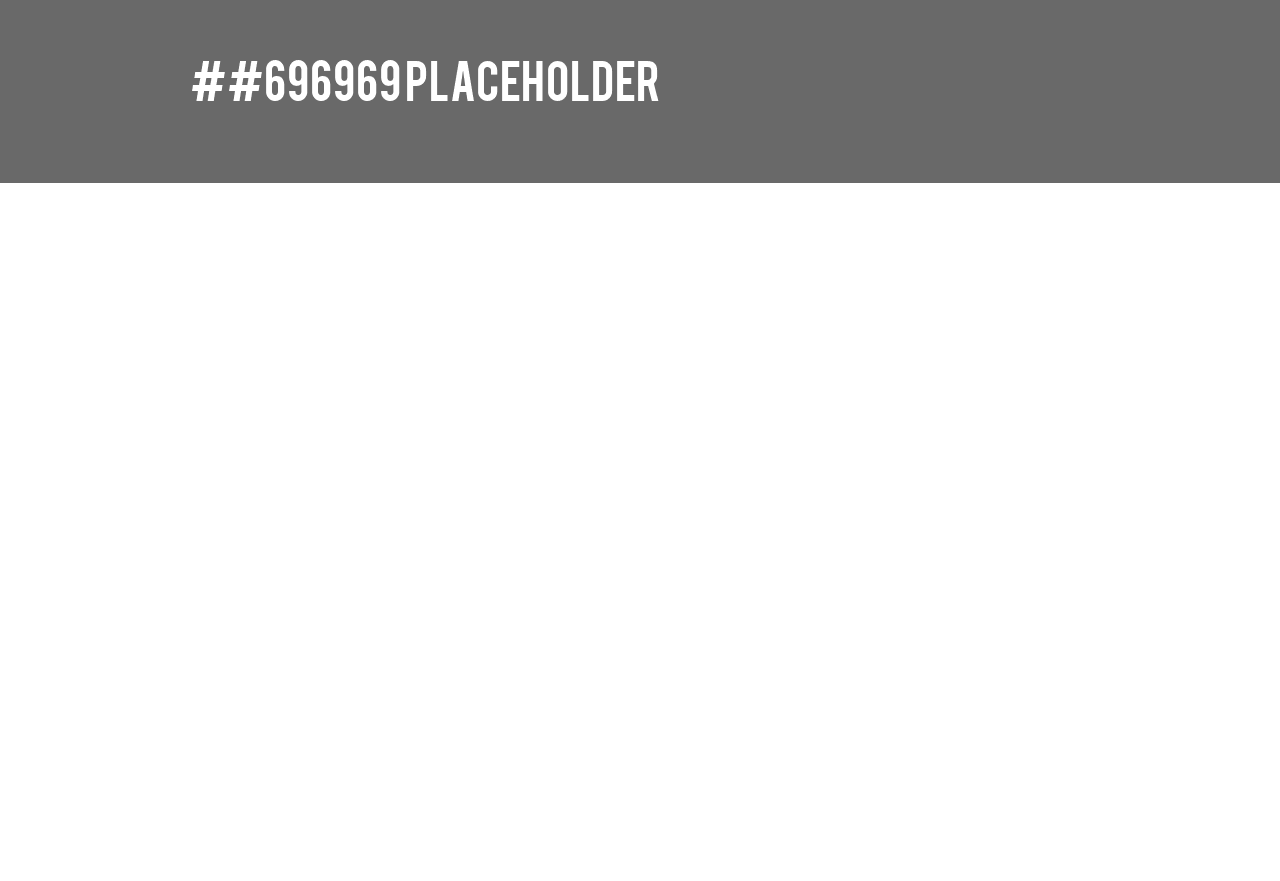
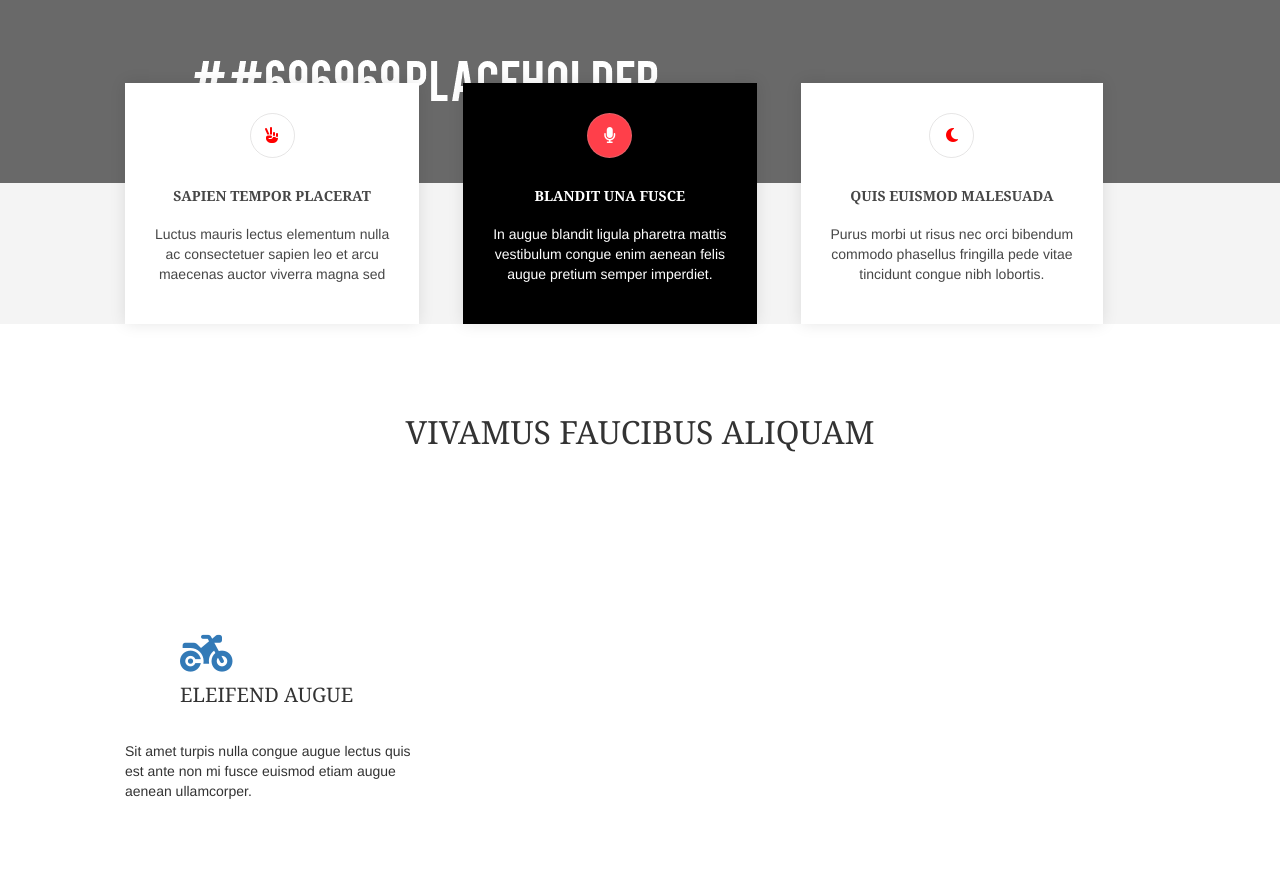
Before and after one commit to syrmonsters/gleblu, a plain HTML site: page index.html in a window 1280 px wide. Shown: the part 675-1556 px from the top of the page. Before the commit the page ends 858 px from the top, so only its background shows below. Drawn offline with nearby package versions, Linux system fonts and the light colour scheme.

Commit message:
Add files via upload

```diff
--- a/index.html
+++ b/index.html
@@ -17,8 +17,8 @@
             <div class="row0">
                     <div class="contact">
                         <ul>
-                            <li class="fas fa-phone fa-sm spatiu0"> <span class="con">+00 (123) 456 7890<span></li>
-                            <li class="far fa-envelope fa-sm spatiu0"> <span class="con">INFO@DOMAIN.COM</span></li>
+                            <li class="fas fa-phone fa-sm "> <a href="tel:+001234567890" class="con">+00 (123) 456 7890</a></li>
+                            <li class="far fa-envelope fa-sm "> <a href="mailto:info@domain.com" class="con">INFO@DOMAIN.COM</a></li>
                         </ul>
                         <div id="quick_menu">
                                 <ul id="top_list">
@@ -153,6 +153,60 @@
         </div>
     </div>
 
+    <div class="wrapper row2">
+        <div class="container">
+            <section id="introblocks" class=" cards clear">
+                <ul class="nospace group">
+                    <li class="one_third first">
+                        <article>
+                           <a href="#"><i class="fas fa-hand-peace"></i></a>
+                           <h6 class="heading_card underline">Sapien tempor placerat</h6>
+                           <p>Luctus mauris lectus elementum nulla </br> ac consectetuer sapien leo et arcu </br> maecenas auctor viverra magna sed</p>
+                        </article>
+                    </li>
+
+                    <li class="one_third second">
+                        <article class="active">
+                            <a href="#"><i class="fas fa-microphone"></i></a>
+                            <h6 class="heading_card underline">Blandit una fusce</h6>
+                            <p>In augue blandit ligula pharetra mattis</br> vestibulum congue enim aenean felis</br> augue pretium semper imperdiet.</p>
+                        </article>
+                    </li>
+
+                    <li class="one_third third">
+                        <article>
+                            <a href="#"><i class="fas fa-moon"></i></a>
+                            <h6 class="heading_card underline">Quis euismod malesuada</h6>
+                            <p>Purus morbi ut risus nec orci bibendum</br> commodo phasellus fringilla pede vitae</br> tincidunt congue nibh lobortis.</p>
+                        </article>
+                    </li>
+                </ul>
+            </section>
+        </div>
+    </div>
+
+    <div class="wrapper row3">
+        <div class="container">
+            <div class="center btmspace-80">
+                <h6 class="heading underline font-x2">
+                    vivamus faucibus aliquam
+                </h6>
+            </div>
+            <div class="bottom_list">
+                <ul class="group overview btmspace-80">
+                   <li class="one_third">
+                       <article>
+                           <div class="clear">
+                               <a href="#"><i class="fas fa-motorcycle fa-3x"></i></a>
+                               <h6 class="heading">Eleifend augue</h6>
+                           </div>
+                           <p>Sit amet turpis nulla congue augue lectus quis</br> est ante non mi fusce euismod etiam augue</br> aenean ullamcorper.</p>
+                       </article>
+                   </li>
+                </ul>
+            </div>
+        </div>
+    </div>
 
 
     <script src="https://kit.fontawesome.com/b8f338fe80.js"></script>
@@ -185,4 +239,5 @@
                     <li>
 
                     </li>
-                </ul>-->
+                </ul>
+            Another one bites the dust------------>
--- a/layout/style/layout.css
+++ b/layout/style/layout.css
@@ -1,3 +1,4 @@
+
 ul{
     list-style-type: none;
 }
@@ -8,20 +9,25 @@ ul{
 
 }
 
-
 .con {
     font-weight: normal;
+    color:black;
+}
 
-    color:black;
+.contact ul li a:hover{
+    text-decoration: none;
+    color: black;
 }
 
 #quick_menu i{
     color: red;
     margin-right: 15px;
 }
-.spatiu0 {
-    margin-right: 15px;
-    color:black;
+
+.contact ul li {
+    margin-right: 35px;
+    margin-left: -30px;
+    color: black;
 }
 
 #quick_menu {
@@ -69,7 +75,7 @@ ul{
 }
 
 .dropdown-menu1:hover {
-    display: block;
+    display: inline-block;
 }
 
 
@@ -80,17 +86,34 @@ ul{
      color: white;
  }
 
- #mainav  ul  li{
+ #mainav  ul  li {
     display: inline-block;
     margin-right: 40px;
+    background-color: red;
+    border-color: transparent;
 
 }
+
+#mainav ul li a{
+    color:white;
+
+}
+
+
+#mainav ul li a:hover{
+    text-decoration: none;
+    color:white;
+    background-color: red;
+}
+
+
 
 
 .heading{
     margin-bottom:  15px ;
     text-transform: uppercase;
     font-family: Georgia, 'Times New Roman', Times, serif;
+    font-size: 2rem;
 
 }
 #pageintro {
@@ -156,3 +179,147 @@ ul{
 .btn_list ul li {
     display: inline;
 }
+
+.row2 {
+    background-color: #F4F4F4;
+    color:#474747;
+
+}
+
+
+.wrapper{
+    display: block;
+    position: relative;
+    width: 100%;
+    margin:0;
+    padding: 0;
+    text-align: left;
+    word-wrap: break-word;
+
+}
+
+#introblocks article{
+    color:#474747;
+    background-color: #FFF;
+    box-shadow: 0px 0px 15px rgba(0,0,0, .1);
+    display:inline-block;
+    padding: 30px;
+    text-align: center;
+    box-sizing: border-box;
+}
+
+#introblocks ul{
+    display: inline-block ;
+    margin:-100px 0 0;
+    text-align: center;
+}
+#introblocks ul li{
+    display: inline-block;
+    list-style: none;
+    margin-right: 40px;
+}
+
+.heading_card{
+    text-transform: uppercase;
+    font-size: 1.4rem;
+    font-weight: 700;
+    margin: 0 0 20px 0;
+    font-family: Georgia, "Times New Roman", Times, serif;
+}
+
+
+
+#introblocks article i{
+    border-color: rgba(0,0,0,.1);
+    display: inline-block;
+    position: relative;
+    width: 45px;
+    height: 45px;
+    line-height: 43px;
+    margin-bottom: 30px;
+    font-size: 16px;
+    text-align: center;
+    border: 1px solid;
+    border-radius: 50%;
+}
+
+#introblocks article i{
+    color: red;
+    border-color: rgb(173, 169, 169, .3);
+}
+
+#introblocks article p:hover ,.heading_card:hover{
+    color: white;
+    transition: .3s ease-in-out;
+}
+
+.cards:hover{
+
+}
+
+#introblocks article:hover{
+    background-color: black;
+    transition: .3s ease-in-out;
+}
+
+#introblocks .active i{
+    color:white;
+    background-color: #FF3F4A;
+}
+
+#introblocks .active {
+    background-color: black;
+}
+
+#introblocks .active .heading_card{
+    color:white;
+}
+
+#introblocks .active p{
+    color:white;
+}
+
+
+
+#introblocks article:hover i:hover{
+    color:white;
+    border-color: #FF3F4A;
+    background-color: #FF3F4A;
+    transition: .3s ease-in-out;
+
+}
+
+.first:hover{
+    color:white;
+    background-color: blue;
+}
+
+.btmspace-80 {
+    margin-bottom: 80px;
+}
+
+.center {
+    text-align:center;
+    padding: 80px 0;
+}
+
+.font-x2 {
+    font-size:  3.2rem;
+    font-family: Georgia, "Times New Roman", Times, serif;
+}
+
+
+
+.bottom_list i:hover {
+    color:#FF3F4A;
+    transition: .3s ease-in-out;
+    transition-delay: 1s;
+}
+
+.overview article >div {
+    display: inline-block;
+    position: relative;
+    min-height: 36px;
+    margin: 0 0 20px 0;
+    padding: 8px 0 0 55px;
+}
```
